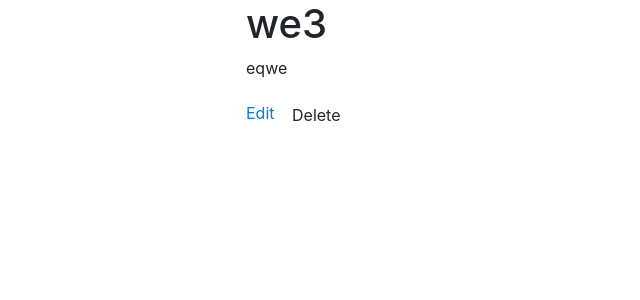
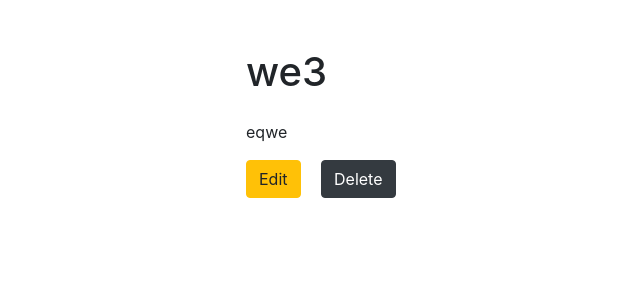
Before and after one commit to ErnestoJose23/django-blog, a Django app: a page that uses blog/templates/blog/detail.html in a window 1280 px wide. Shown: the top 300 px of the page, without its empty margins (124-764 px from the left). Run offline with Django 3.2, Linux system fonts and the light colour scheme; a user stored in the database is signed in; data comes from the database, SQL or seed files in the repository; some libraries are stand-ins or nearby versions.

Commit message:
NavigatioN

```diff
--- a/blog/models.py
+++ b/blog/models.py
@@ -17,3 +17,6 @@ class BlogPost(models.Model):
 
     def get_edit_url(self):
         return f"/blog/{self.slug}/edit"
+
+    def get_delete_url(self):
+        return f"/blog/{self.slug}/delete"
--- a/blog/templates/blog/detail.html
+++ b/blog/templates/blog/detail.html
@@ -1,15 +1,16 @@
 {% extends "base.html" %}
 
 {% block content %}
-<h1> {{ object.title }}</h1>
-<p> {{ object.content }} </p>
+<div class="mt-5">
+    <h1 class="mt-5"> {{ object.title }}</h1>
+    <p class="mt-4"> {{ object.content }} </p>
 
-{% if request.user.is_authenticated %}
-{% if request.user.is_staff %}
-<a href="{{object.get_edit_url">Edit</a>
-    <a href ="{{ object.get_delete_url" class="btn btn-black">Delete</a>
+    {% if request.user.is_authenticated %}
+    {% if request.user.is_staff %}
+    <a href='{{ object.get_edit_url }}' class="btn btn-warning  mr-3">Edit</a>
+    <a href="{{ object.get_delete_url }}" class="btn btn-dark">Delete</a>
     {% endif %}
 
-{% endif %}
-
+    {% endif %}
+</div>
 {% endblock %}
```
